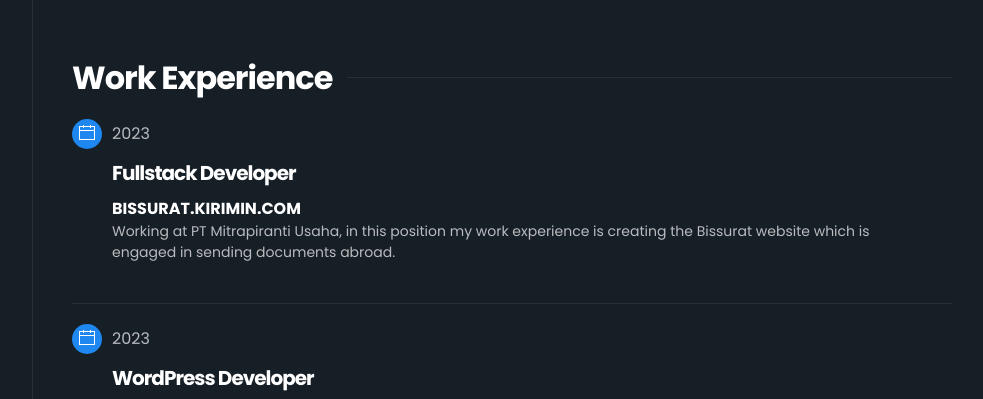
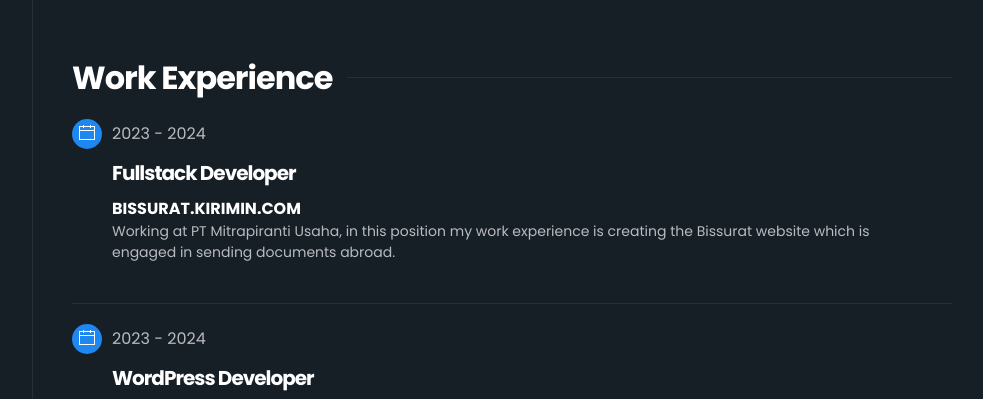
Before and after one commit to mfarrass/mfarrass.github.io, a website: page index.html in a window 1280 px wide. Shown: the part 1777-2176 px from the top of the page, without its empty margins (288-1271 px from the left). Drawn offline with Linux system fonts and the light colour scheme.

Commit message:
change CV

```diff
--- a/index.html
+++ b/index.html
@@ -254,7 +254,7 @@
                     <div class="yb-resume-item">
                       <div class="yb-resume-item-date">
                         <div class="yb-resume-item-date-icon"> <span data-uk-icon="calendar"></span></div>
-                        <div class="yb-resume-item-date-text"><span>2023</span></div>
+                        <div class="yb-resume-item-date-text"><span>2023 - 2024</span></div>
                       </div>
                       <h4 class="yb-section-title">Fullstack Developer</h4>
                       <a href="https://bissurat.kirimin.com/" target="_blank"><strong>BISSURAT.KIRIMIN.COM</strong></a>
@@ -268,7 +268,7 @@
                     <div class="yb-resume-item">
                       <div class="yb-resume-item-date">
                         <div class="yb-resume-item-date-icon"> <span data-uk-icon="calendar"></span></div>
-                        <div class="yb-resume-item-date-text"><span>2023</span></div>
+                        <div class="yb-resume-item-date-text"><span>2023 - 2024</span></div>
                       </div>
                       <h4 class="yb-section-title">WordPress Developer</h4>
                       <a href="https://kirimin.com/" target="_blank"><strong>KIRIMIN.COM</strong></a>
```
